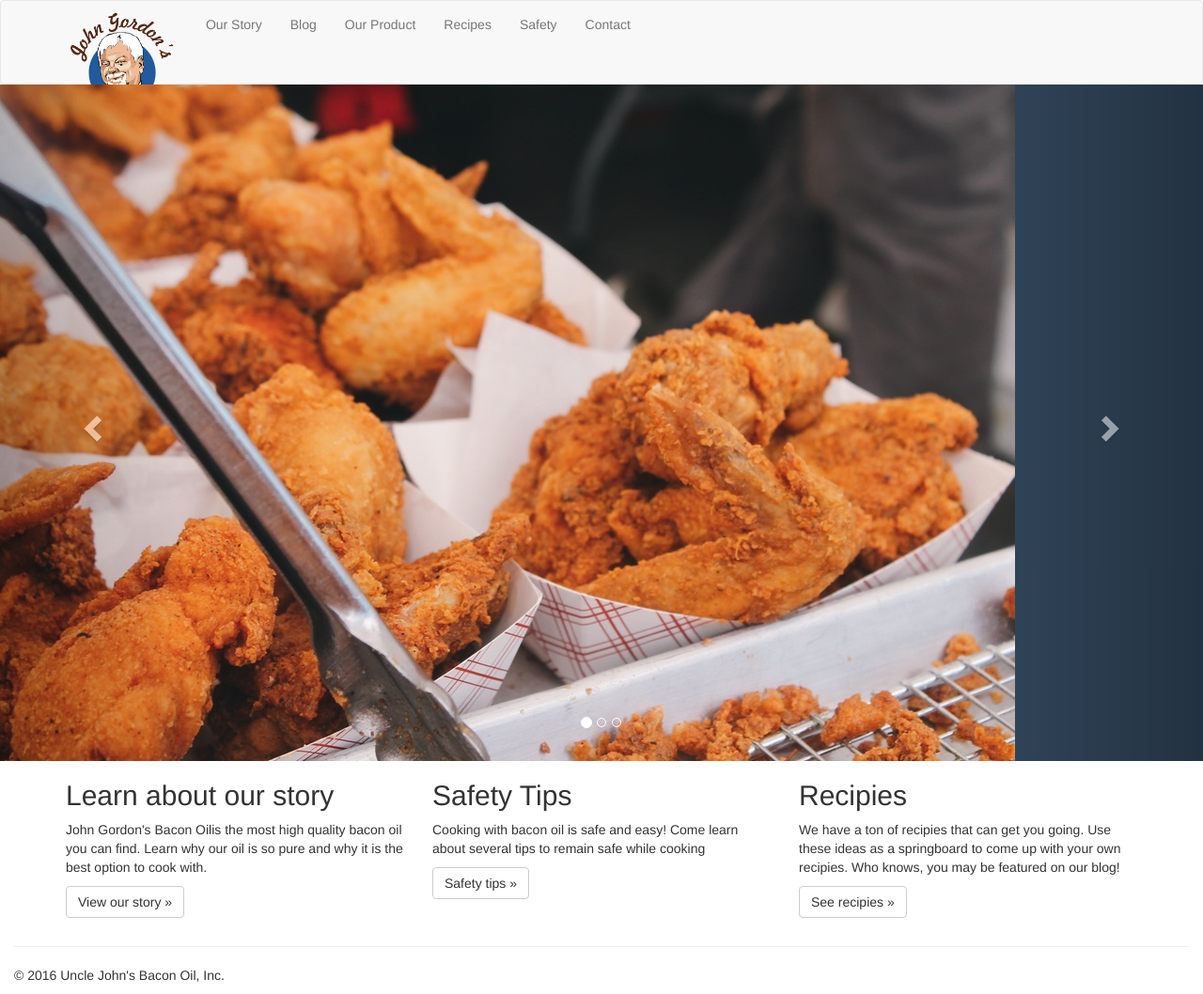
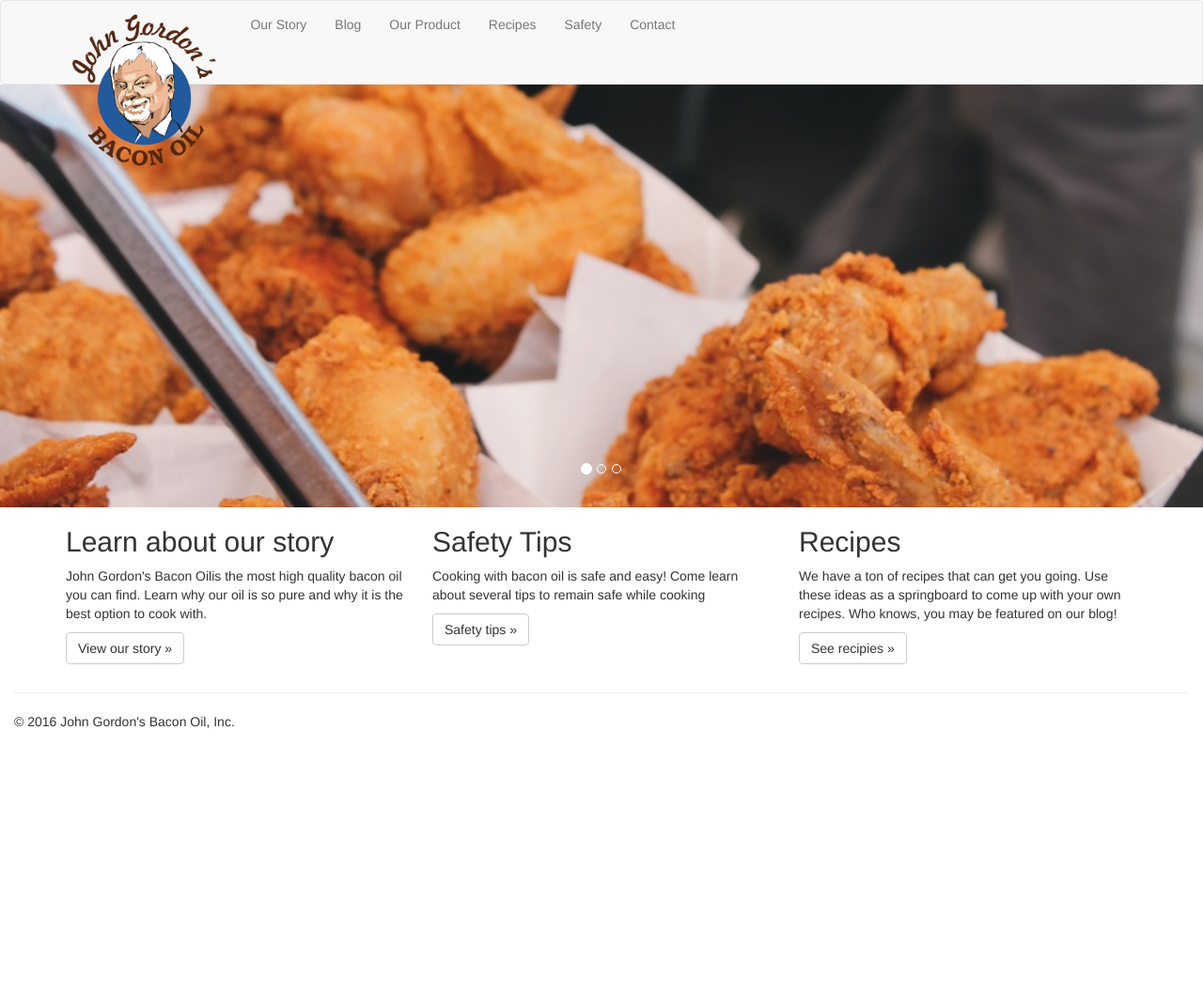
Before and after one commit to specialFX16/Bacon_Oil_Web_Site, a Django app: page / in a window 1280 px wide. Shown: the whole page at 94% size. After the commit the page ends 775 px from the top, so only its background shows below. Run offline with Django 3.2, Linux system fonts and the light colour scheme; some libraries are stand-ins or nearby versions.

Commit message:
Carsouel and workign updates

```diff
--- a/bacon_oil/bacon_oil/settings.py
+++ b/bacon_oil/bacon_oil/settings.py
@@ -23,7 +23,7 @@ BASE_DIR = os.path.dirname(os.path.dirname(__file__))
 SECRET_KEY = '3%t56w4-#e+@oe83ianu9cp^5a7_5robdbyjlrir)0zk1s9y&2'
 
 # SECURITY WARNING: don't run with debug turned on in production!
-DEBUG = False
+DEBUG = True
 
 ALLOWED_HOSTS = [
     '*',
--- a/bacon_oil/webapp/templates/base.html
+++ b/bacon_oil/webapp/templates/base.html
@@ -37,7 +37,7 @@
         					<span class="icon-bar"></span>
       					</button>
       					<a class="navbar-brand" href="/">
-      						<img style="max-width:125px; max-height:125px; margin-top: -7px; z-index:1;" src="{% static 'images/logo.png' %}">
+      						<img style="max-width:175px; max-height:175px; margin-top: -7px;" src="{% static 'images/logo.png' %}">
       					</a>
     				</div>
     				<div id="navbar" class="navbar-collapse collapse">
@@ -59,7 +59,7 @@
 		<div class="col-md-12" sytle:="padding:20px">
 			<hr>
 			<footer>
-        		<p>&copy; 2016 Uncle John's Bacon Oil, Inc.</p>
+        		<p>&copy; 2016 John Gordon's Bacon Oil, Inc.</p>
       		</footer>
 		</div>
 
--- a/bacon_oil/webapp/templates/contact.html
+++ b/bacon_oil/webapp/templates/contact.html
@@ -2,6 +2,9 @@
 {% load staticfiles %}
 
 {% block body %}
+<br>
+<br>
+<br>
 
 <div class="container theme-showcase" role="main">
 
--- a/bacon_oil/webapp/templates/index.html
+++ b/bacon_oil/webapp/templates/index.html
@@ -6,14 +6,23 @@
 .carousel{
   margin-top: -20px;
   background: #2f4357;
+  max-height:450px;
+
 }
 
-img{
-  position:center;
-  height:500px;
+
+.ratio{
+    position:relative;
+    width: 100%;
+    height: 100%;
+    padding-bottom: 50% ; /* % of width, defines aspect ratio*/
+
+    background-repeat: no-repeat;
+    background-position: center center;
+    background-size: cover;
+}
 
 
-}
 
 {% endblock %}
 
@@ -23,32 +32,40 @@ img{
  <!-- Main jumbotron for a primary marketing message or call to action -->
 
 
-<div id="myCarousel" class="carousel slide" data-ride="carousel">
+<div id="myCarousel" class="carousel slide" data-ride="carousel" data-interval="5000" style="z-index:-1;">
     <!-- Carousel indicators -->
     <ol class="carousel-indicators">
         <li data-target="#myCarousel" data-slide-to="0" class="active"></li>
         <li data-target="#myCarousel" data-slide-to="1"></li>
         <li data-target="#myCarousel" data-slide-to="2"></li>
     </ol>
+
+
     <!-- Wrapper for carousel items -->
-    <div class="carousel-inner" >
+    <div class="carousel-inner" style="height:450px;">
         <div class="item active">
-            <img src="{% static 'images/index_page/fried_chicken.jpg' %}" alt="My First Image" class="img-responsive" />
+            <div class="ratio" style="background-image:url('{% static 'images/index_page/fried_chicken.jpg' %}');" />
+            </div>
+
         </div>
         <div class="item">
-          <img src="{% static 'images/index_page/kitchen_fried.jpg' %}" alt="My First Image" class="img-responsive" />
+          <div class="ratio" style="background-image:url('{% static 'images/index_page/kitchen_fried.jpg' %}');" />
+          </div>
         </div>
         <div class="item">
-          <img src="{% static 'images/index_page/meat_fried_food.jpg' %}" alt="My First Image" class="img-responsive"/>
+          <div class="ratio" style="background-image:url('{% static 'images/index_page/meat_fried_food.jpg' %}');" />
+          </div>
         </div>
     </div>
     <!-- Carousel controls -->
+    <!--
     <a class="carousel-control left" href="#myCarousel" data-slide="prev">
         <span class="glyphicon glyphicon-chevron-left"></span>
     </a>
     <a class="carousel-control right" href="#myCarousel" data-slide="next">
         <span class="glyphicon glyphicon-chevron-right"></span>
     </a>
+  -->
 </div>
 
 
@@ -68,8 +85,8 @@ img{
         <p><a class="btn btn-default" href="/safety" role="button">Safety tips &raquo;</a></p>
      </div>
       <div class="col-md-4">
-        <h2>Recipies</h2>
-        <p>We have a ton of recipies that can get you going.  Use these ideas as a springboard to come up with your own recipies.  Who knows, you may be featured on our blog!</p>
+        <h2>Recipes</h2>
+        <p>We have a ton of recipes that can get you going.  Use these ideas as a springboard to come up with your own recipes.  Who knows, you may be featured on our blog!</p>
         <p><a class="btn btn-default" href="/recipes" role="button">See recipies &raquo;</a></p>
       </div>
     </div>
--- a/bacon_oil/webapp/templates/product.html
+++ b/bacon_oil/webapp/templates/product.html
@@ -2,7 +2,9 @@
 {% load staticfiles %}
 
 {% block body %}
-
+<br>
+<br>
+<br>
 <div class="container theme-showcase" role="main" >
 	<img src="{% static 'images/product/nutrition_facts.png' %}" alt="Nutritional Facts" class="img-responsive" style="max-height:500px; padding-top:30px">
 </div>
--- a/bacon_oil/webapp/templates/recipes.html
+++ b/bacon_oil/webapp/templates/recipes.html
@@ -76,6 +76,9 @@ h3,h4,h5 {
 {% endblock%}
 
 {% block body %}
+<br>
+<br>
+<br>
 
 <div class="col-md-12" style="padding:50px; ">
 	<div class="row">
--- a/bacon_oil/webapp/templates/safety.html
+++ b/bacon_oil/webapp/templates/safety.html
@@ -1,7 +1,9 @@
 {% extends "base.html" %}
 
 {% block body %}
-
+<br>
+<br>
+<br>
 <div class="container theme-showcase" role="main">
 	<div class="page-header">
 		<h1>Safety Tips</h1>
```
Also changed, not shown: bacon_oil/webapp/templates/blog.html (+7 -5 lines), bacon_oil/webapp/templates/story.html (+9 -9 lines), bacon_oil/static/images/our_story/family_photo.jpg (added).
